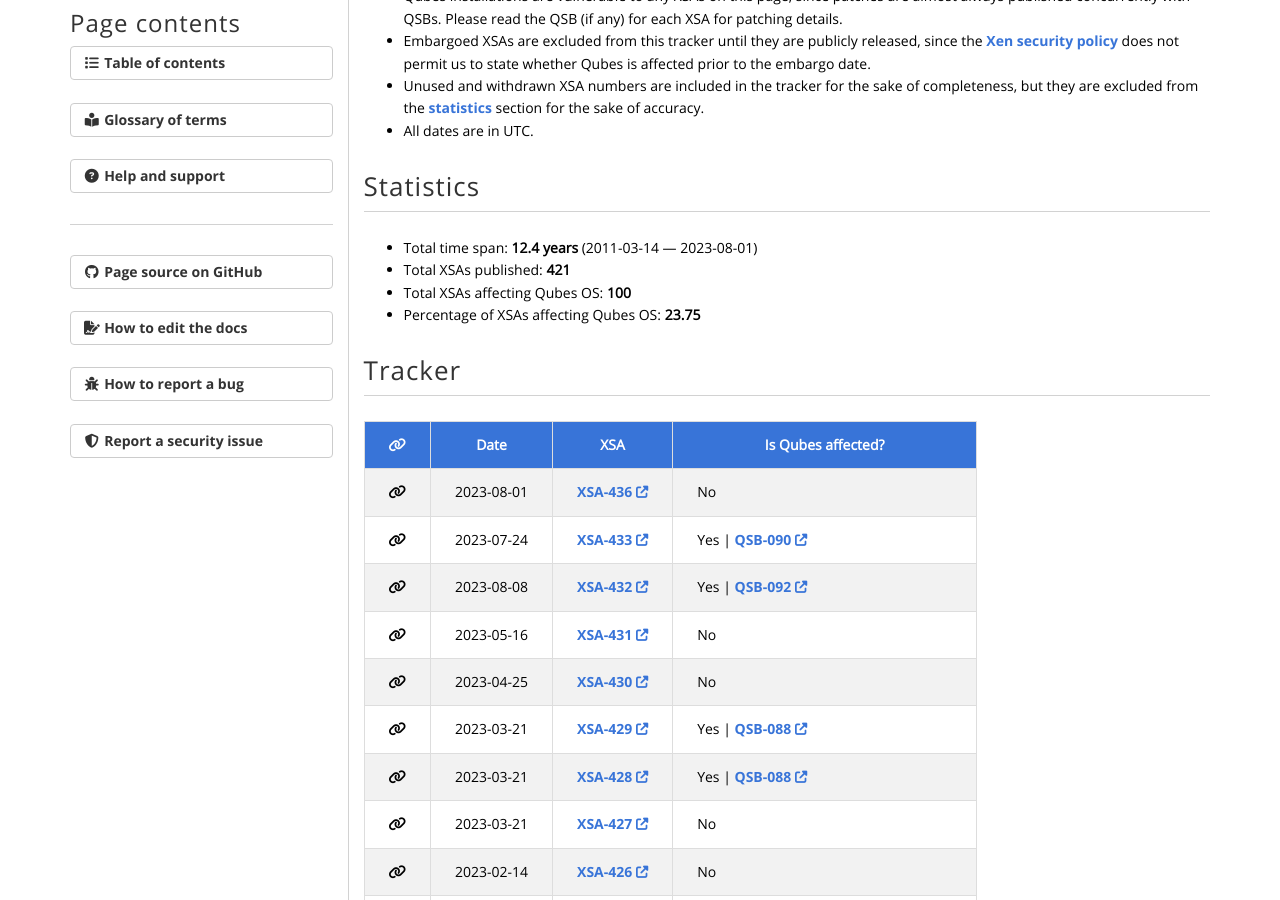
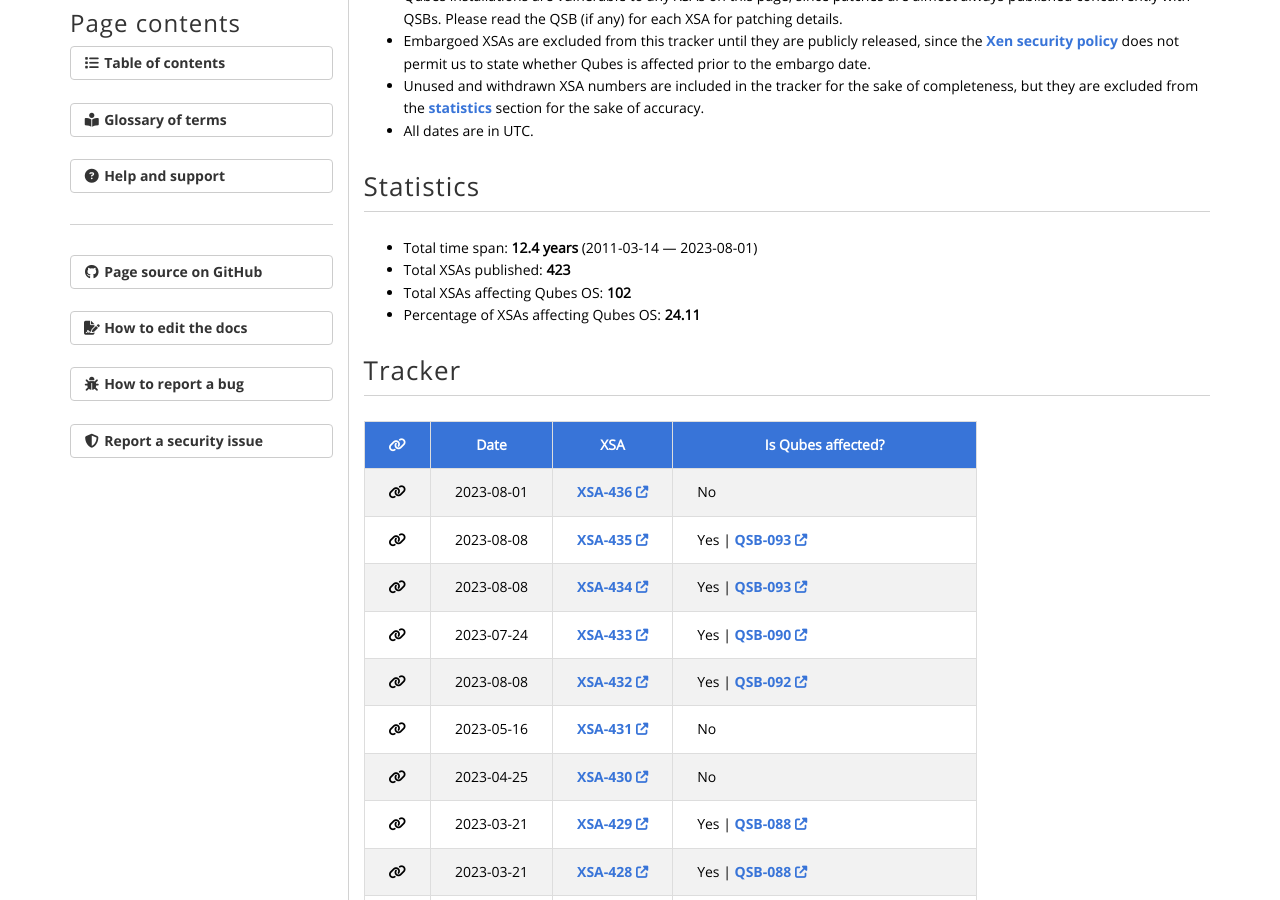
Before and after one commit to QubesOS/qubesos.github.io, a Jekyll site: the page built from pages/xsa.md, in a window 1280 px wide and 900 px high, scrolled down 679 px. Built offline with Jekyll 4.4.1, drawn with Linux system fonts in a browser that asks for light colours; some web fonts are replaced.

Commit message:
Add QSB-093, XSA-434, and XSA-435

```diff
--- a/_data/sec-qsb.yml
+++ b/_data/sec-qsb.yml
@@ -365,3 +365,7 @@
 - qsb: "092"
   title: "Buffer overrun in Linux netback driver (XSA-432)"
   date: 2023-08-08
+
+- qsb: "093"
+  title: "Transient execution vulnerabilities in AMD and Intel CPUs"
+  date: 2023-08-09
--- a/_data/sec-xsa.yml
+++ b/_data/sec-xsa.yml
@@ -1825,6 +1825,16 @@
   affected: yes
   qsb: 090-2023
 
+- xsa: 434
+  date: 2023-08-08
+  affected: yes
+  qsb: 093-2023
+
+- xsa: 435
+  date: 2023-08-08
+  affected: yes
+  qsb: 093-2023
+
 - xsa: 436
   date: 2023-08-01
   affected: no
```
